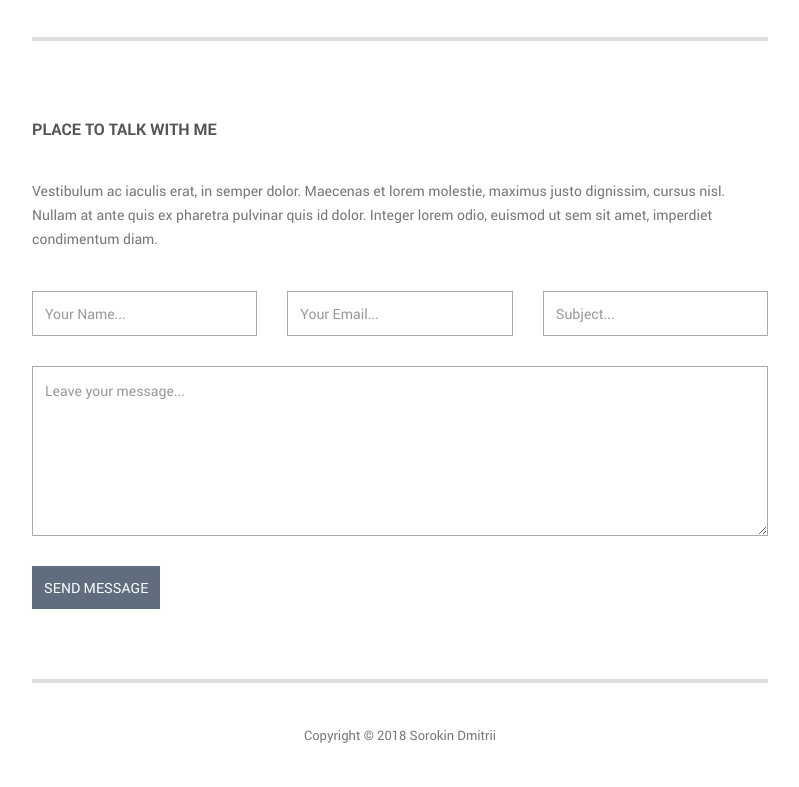
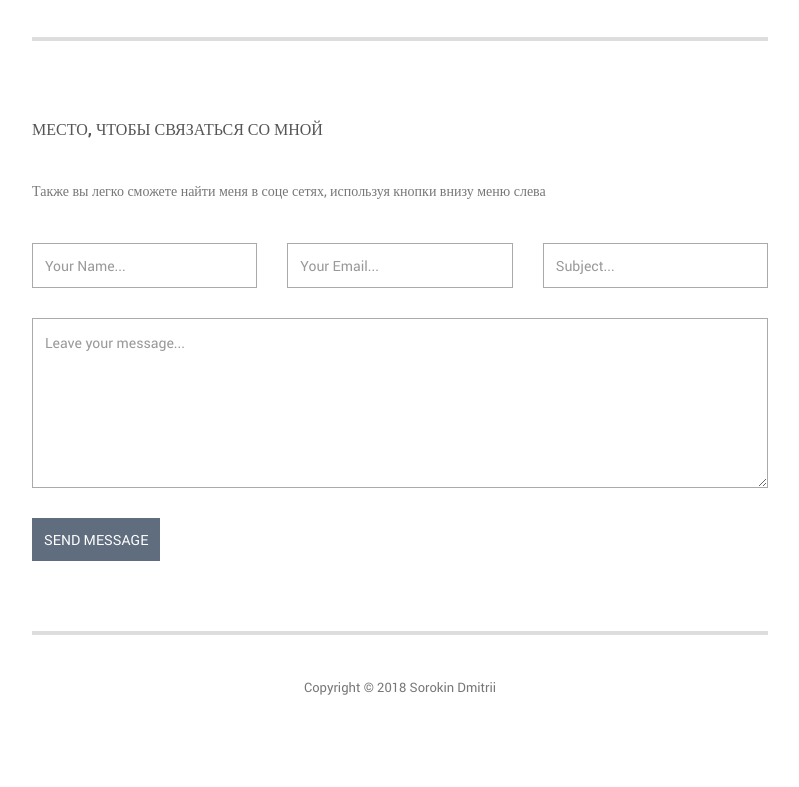
Before and after one commit to tipalol/landing, a plain HTML site: page index.html in a window 1280 px wide. Shown: the part 2066-2853 px from the top of the page, without its empty margins (432-1231 px from the left). After the commit the page ends 2805 px from the top, so only its background shows below. Drawn offline with Linux system fonts and the light colour scheme.

Commit message:
Update index.html

```diff
--- a/index.html
+++ b/index.html
@@ -189,8 +189,8 @@
                     <div class="page-section" id="contact">
                     <div class="row">
                         <div class="col-md-12">
-                            <h4 class="widget-title">PLACE TO TALK WITH ME</h4>
-                            <p>Vestibulum ac iaculis erat, in semper dolor. Maecenas et lorem molestie, maximus justo dignissim, cursus nisl. Nullam at ante quis ex pharetra pulvinar quis id dolor. Integer lorem odio, euismod ut sem sit amet, imperdiet condimentum diam.</p>
+                            <h4 class="widget-title">Место, чтобы связаться со мной</h4>
+                            <p>Также вы легко сможете найти меня в соце сетях, используя кнопки внизу меню слева</p>
                         </div>
                     </div>
                     <div class="row">
```
